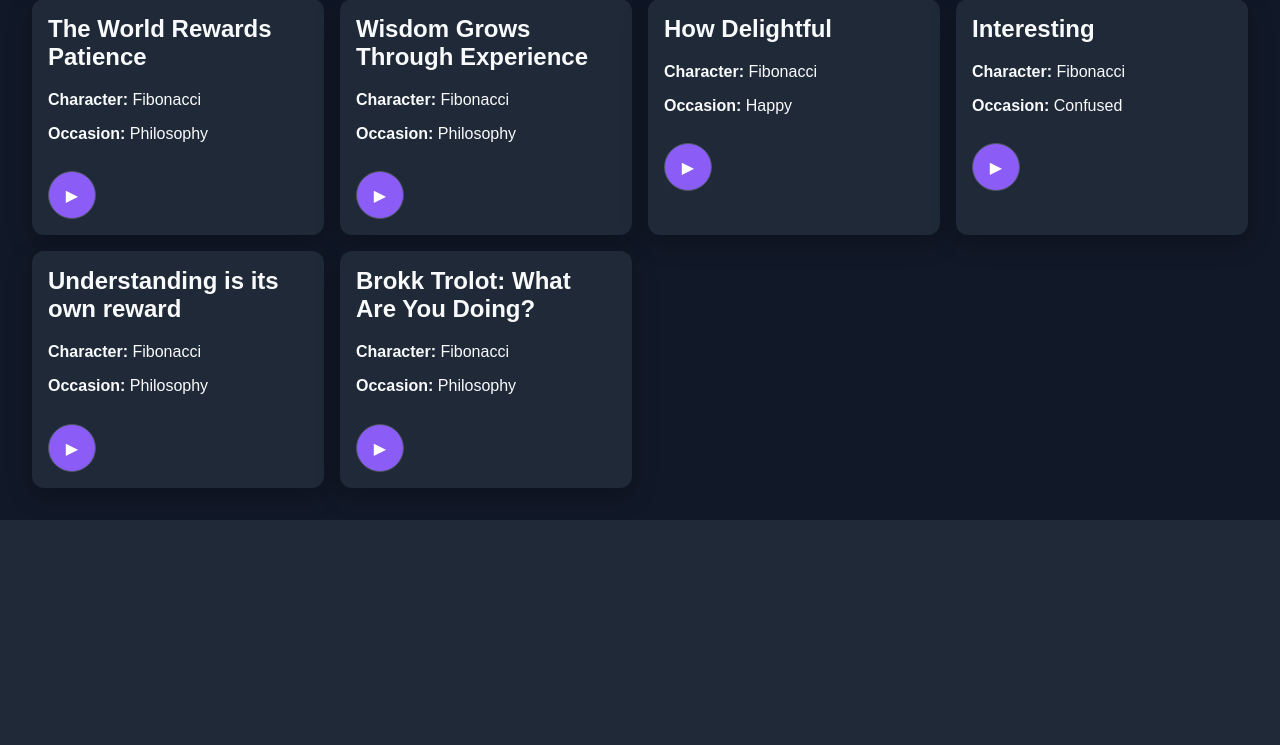
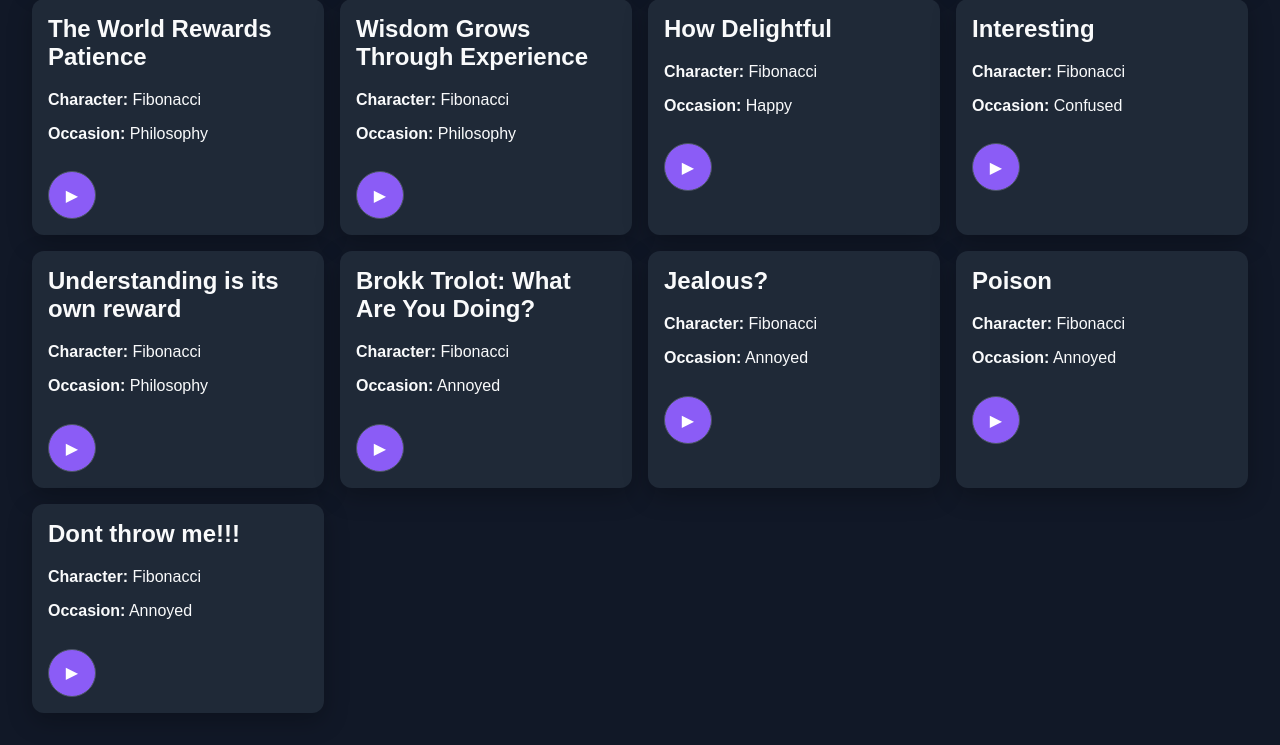
Before and after one commit to MisterE87/DnDSounds, a PHP site: page /index.php in a window 1280 px wide. Shown: the part 604-1349 px from the top of the page. Before the commit the page ends 1124 px from the top, so only its background shows below. Run offline with PHP 8.4, Linux system fonts and the light colour scheme; the visitor is signed in with stand-in values (Sample User, id 1); data that the repository does not hold is empty.

Commit message:
More fragments

```diff
--- a/data/sounds.php
+++ b/data/sounds.php
@@ -82,7 +82,25 @@ return [
     [
         'title' => 'Brokk Trolot: What Are You Doing?',
         'character' => 'Fibonacci',
-        'occasion' => 'Philosophy',
+        'occasion' => 'Annoyed',
         'file' => 'assets/sounds/BrokkTrolotWhatAreYouDoing.mp3',
     ],
+    [
+        'title' => 'Jealous?',
+        'character' => 'Fibonacci',
+        'occasion' => 'Annoyed',
+        'file' => 'assets/sounds/Jealous.mp3',
+    ],
+    [
+        'title' => 'Poison',
+        'character' => 'Fibonacci',
+        'occasion' => 'Annoyed',
+        'file' => 'assets/sounds/Poison.mp3',
+    ],
+    [
+        'title' => 'Dont throw me!!!',
+        'character' => 'Fibonacci',
+        'occasion' => 'Annoyed',
+        'file' => 'assets/sounds/Noooodontthrowme.mp3',
+    ],
 ];
```
Also changed, not shown: 4 other files.
